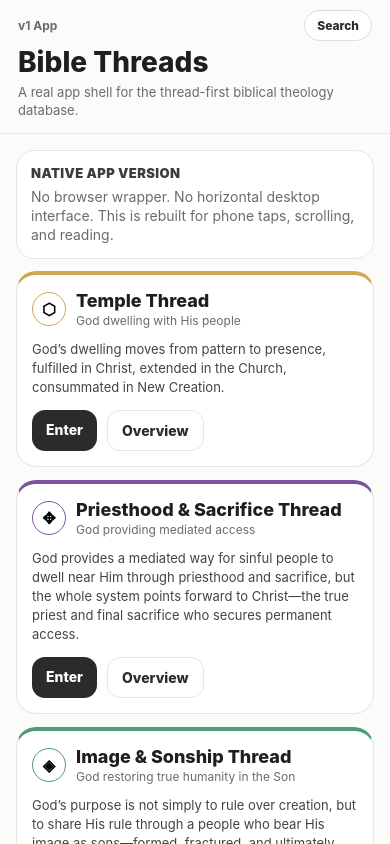
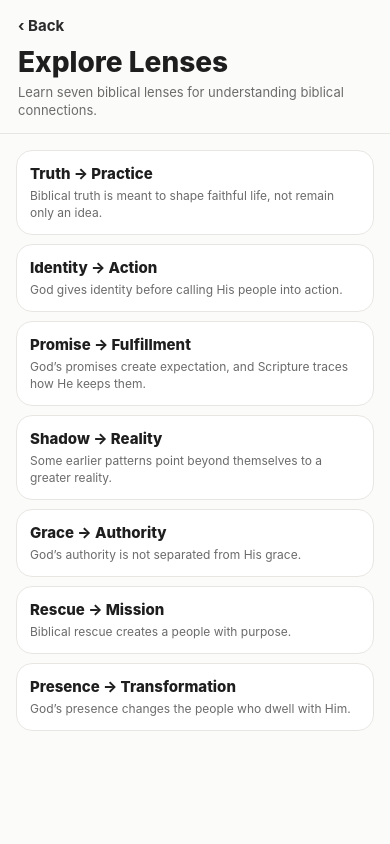
Before and after one commit to vsb57h4phk-arch/Bible-Threads, a React Native app: screen /Lenses in a window 390 px wide. Built offline with nearby package versions, Linux system fonts and the light colour scheme.

Commit message:
Add landing page with threads and lenses navigation

```diff
--- a/App.js
+++ b/App.js
@@ -2,6 +2,8 @@ import React from 'react';
 import { NavigationContainer } from '@react-navigation/native';
 import { createNativeStackNavigator } from '@react-navigation/native-stack';
 import { Home } from './screens/Home';
+import { Threads } from './screens/Threads';
+import { Lenses } from './screens/Lenses';
 import { Overview } from './screens/Overview';
 import { Search } from './screens/Search';
 import { Thread } from './screens/Thread';
@@ -15,6 +17,8 @@ export default function App() {
     <NavigationContainer>
       <Stack.Navigator screenOptions={{ headerShown: false }}>
         <Stack.Screen name="Home" component={Home} options={{ title: 'Bible Threads' }} />
+        <Stack.Screen name="Threads" component={Threads} options={{ title: 'Explore Threads' }} />
+        <Stack.Screen name="Lenses" component={Lenses} options={{ title: 'Explore Lenses' }} />
         <Stack.Screen name="Overview" component={Overview} options={{ title: 'Overview' }} />
         <Stack.Screen name="Thread" component={Thread} options={{ title: 'Thread' }} />
         <Stack.Screen name="Search" component={Search} options={{ title: 'Verse Explorer' }} />
--- a/screens/Home.js
+++ b/screens/Home.js
@@ -3,7 +3,6 @@ import { SafeAreaView, ScrollView, Text, TouchableOpacity, View } from 'react-na
 import { StatusBar as ExpoStatusBar } from 'expo-status-bar';
 import { Header } from '../components/Header';
 import { styles } from '../components/styles';
-import { THREADS, icon, order, subtitle, themeColor } from '../lib/data';
 
 export function Home({ navigation }) {
   return (
@@ -11,34 +10,28 @@ export function Home({ navigation }) {
       <ExpoStatusBar style="dark" />
       <Header
         title="Bible Threads"
-        subtitleText="A real app shell for the thread-first biblical theology database."
-        right={<TouchableOpacity onPress={() => navigation.navigate('Search')} style={styles.searchTop}><Text style={styles.searchTopText}>Search</Text></TouchableOpacity>}
+        subtitleText="Explore biblical threads that run from Genesis to Revelation and discover how God's redemptive story unfolds throughout Scripture."
       />
       <ScrollView contentContainerStyle={styles.content}>
-        <View style={styles.notice}>
-          <Text style={styles.noticeTitle}>Native app version</Text>
-          <Text style={styles.noticeText}>No browser wrapper. No horizontal desktop interface. This is rebuilt for phone taps, scrolling, and reading.</Text>
-        </View>
-        {order.map(id => {
-          const t = THREADS[id];
-          const color = themeColor(id);
-          return (
-            <View key={id} style={[styles.threadCard, { borderTopColor: color }]}>
-              <View style={styles.cardTitleRow}>
-                <View style={[styles.badge, { borderColor: color + '77', backgroundColor: '#fff' }]}><Text style={styles.badgeText}>{icon(id)}</Text></View>
-                <View style={{ flex: 1 }}>
-                  <Text style={styles.cardTitle}>{t.name}</Text>
-                  <Text style={styles.cardSub}>{subtitle(id)}</Text>
-                </View>
-              </View>
-              <Text style={styles.cardDesc}>{t.outcome}</Text>
-              <View style={styles.actionRow}>
-                <TouchableOpacity onPress={() => navigation.navigate('Thread', { id, idx: 0 })} style={[styles.primary, { backgroundColor: '#2b2b2b' }]}><Text style={styles.primaryText}>Enter</Text></TouchableOpacity>
-                <TouchableOpacity onPress={() => navigation.navigate('Overview', { id })} style={styles.secondary}><Text style={styles.secondaryText}>Overview</Text></TouchableOpacity>
-              </View>
+        <TouchableOpacity onPress={() => navigation.navigate('Threads')} style={[styles.threadCard, { borderTopColor: '#2b2b2b' }]}>
+          <View style={styles.cardTitleRow}>
+            <View style={styles.badge}><Text style={styles.badgeText}>↦</Text></View>
+            <View style={{ flex: 1 }}>
+              <Text style={styles.cardTitle}>Explore Threads</Text>
+              <Text style={styles.cardSub}>Discover major biblical themes across Scripture.</Text>
             </View>
-          );
-        })}
+          </View>
+        </TouchableOpacity>
+
+        <TouchableOpacity onPress={() => navigation.navigate('Lenses')} style={[styles.threadCard, { borderTopColor: '#2b2b2b' }]}>
+          <View style={styles.cardTitleRow}>
+            <View style={styles.badge}><Text style={styles.badgeText}>◈</Text></View>
+            <View style={{ flex: 1 }}>
+              <Text style={styles.cardTitle}>Explore Lenses</Text>
+              <Text style={styles.cardSub}>Learn seven biblical lenses for understanding biblical connections.</Text>
+            </View>
+          </View>
+        </TouchableOpacity>
       </ScrollView>
     </SafeAreaView>
   );
--- /dev/null
+++ b/screens/Lenses.js
@@ -0,0 +1,38 @@
+import React from 'react';
+import { SafeAreaView, ScrollView, Text, TouchableOpacity, View } from 'react-native';
+import { Header } from '../components/Header';
+import { styles } from '../components/styles';
+import { CONCEPTS } from '../lib/concepts';
+
+const LENS_ORDER = [
+  'Truth → Practice',
+  'Identity → Action',
+  'Promise → Fulfillment',
+  'Shadow → Reality',
+  'Grace → Authority',
+  'Rescue → Mission',
+  'Presence → Transformation'
+];
+
+export function Lenses({ navigation }) {
+  return (
+    <SafeAreaView style={styles.safe}>
+      <Header
+        title="Explore Lenses"
+        subtitleText="Learn seven biblical lenses for understanding biblical connections."
+        onBack={() => navigation.popToTop()}
+      />
+      <ScrollView contentContainerStyle={styles.content}>
+        {LENS_ORDER.map(id => {
+          const concept = CONCEPTS[id];
+          return (
+            <TouchableOpacity key={id} onPress={() => navigation.navigate('ConceptDetail', { conceptId: id })} style={styles.listItem}>
+              <Text style={styles.listTitle}>{concept.title}</Text>
+              <Text style={styles.listMeta}>{concept.observation}</Text>
+            </TouchableOpacity>
+          );
+        })}
+      </ScrollView>
+    </SafeAreaView>
+  );
+}
--- /dev/null
+++ b/screens/Threads.js
@@ -0,0 +1,46 @@
+import React from 'react';
+import { SafeAreaView, ScrollView, Text, TouchableOpacity, View } from 'react-native';
+import { StatusBar as ExpoStatusBar } from 'expo-status-bar';
+import { Header } from '../components/Header';
+import { styles } from '../components/styles';
+import { THREADS, icon, order, subtitle, themeColor } from '../lib/data';
+
+export function Threads({ navigation }) {
+  return (
+    <SafeAreaView style={styles.safe}>
+      <ExpoStatusBar style="dark" />
+      <Header
+        title="Bible Threads"
+        subtitleText="A real app shell for the thread-first biblical theology database."
+        onBack={() => navigation.popToTop()}
+        right={<TouchableOpacity onPress={() => navigation.navigate('Search')} style={styles.searchTop}><Text style={styles.searchTopText}>Search</Text></TouchableOpacity>}
+      />
+      <ScrollView contentContainerStyle={styles.content}>
+        <View style={styles.notice}>
+          <Text style={styles.noticeTitle}>Native app version</Text>
+          <Text style={styles.noticeText}>No browser wrapper. No horizontal desktop interface. This is rebuilt for phone taps, scrolling, and reading.</Text>
+        </View>
+        {order.map(id => {
+          const t = THREADS[id];
+          const color = themeColor(id);
+          return (
+            <View key={id} style={[styles.threadCard, { borderTopColor: color }]}>
+              <View style={styles.cardTitleRow}>
+                <View style={[styles.badge, { borderColor: color + '77', backgroundColor: '#fff' }]}><Text style={styles.badgeText}>{icon(id)}</Text></View>
+                <View style={{ flex: 1 }}>
+                  <Text style={styles.cardTitle}>{t.name}</Text>
+                  <Text style={styles.cardSub}>{subtitle(id)}</Text>
+                </View>
+              </View>
+              <Text style={styles.cardDesc}>{t.outcome}</Text>
+              <View style={styles.actionRow}>
+                <TouchableOpacity onPress={() => navigation.navigate('Thread', { id, idx: 0 })} style={[styles.primary, { backgroundColor: '#2b2b2b' }]}><Text style={styles.primaryText}>Enter</Text></TouchableOpacity>
+                <TouchableOpacity onPress={() => navigation.navigate('Overview', { id })} style={styles.secondary}><Text style={styles.secondaryText}>Overview</Text></TouchableOpacity>
+              </View>
+            </View>
+          );
+        })}
+      </ScrollView>
+    </SafeAreaView>
+  );
+}
```
